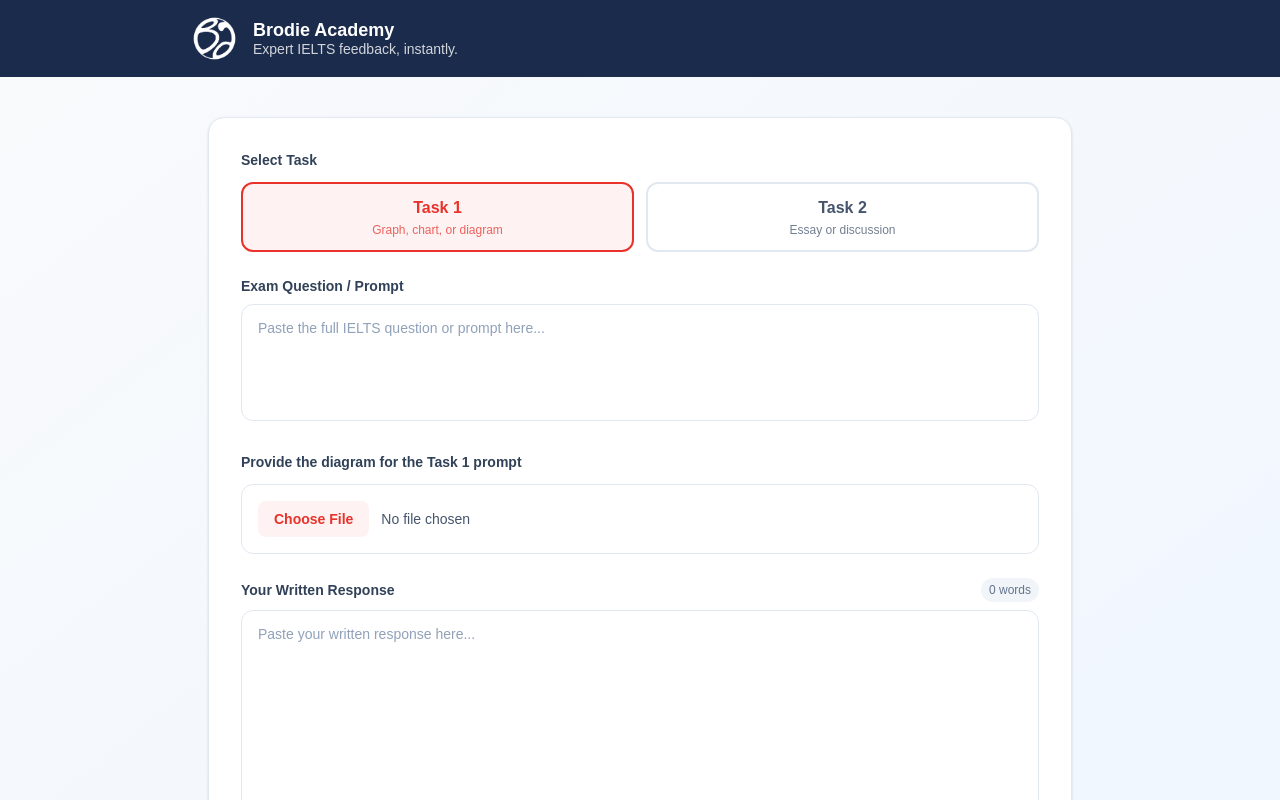
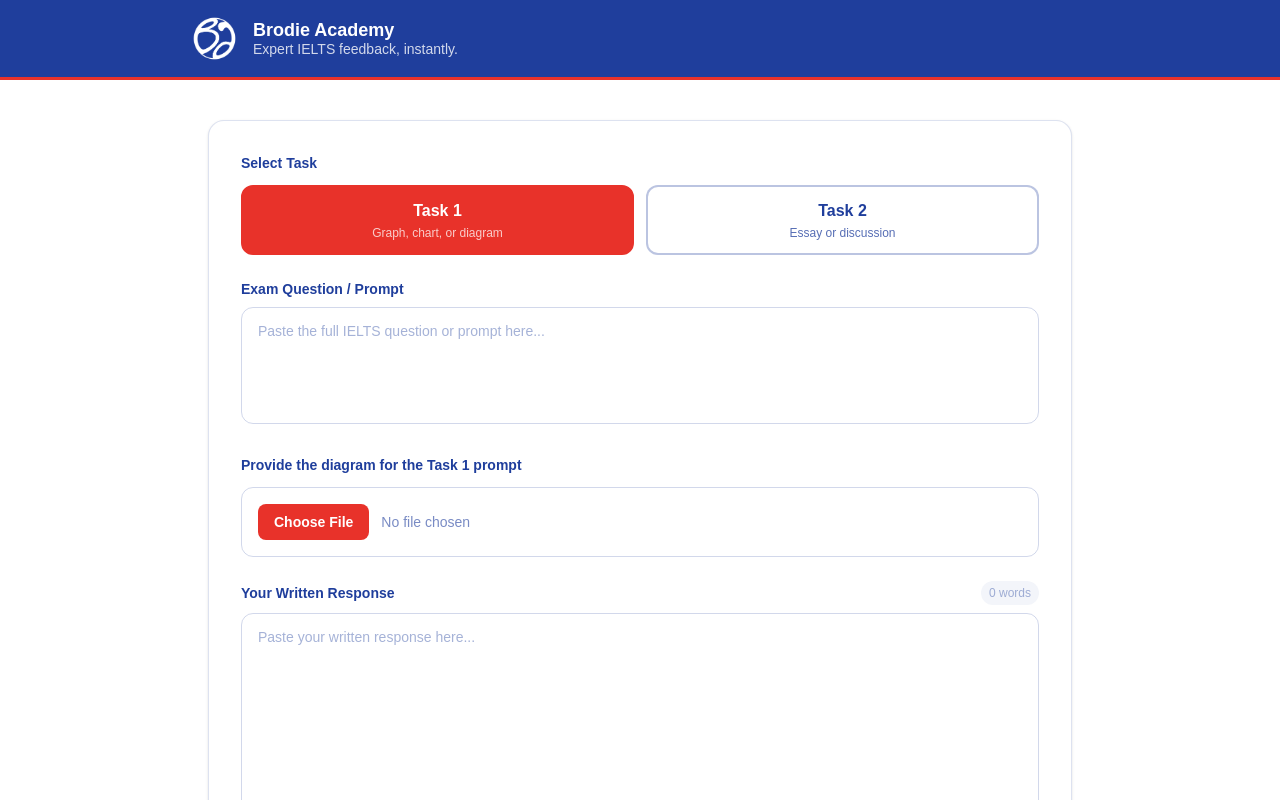
Before and after one commit to TomBrod/ielts-feedback-app, a Next.js app: page / in a window 1280 px wide. Shown: the top 800 px of the page. Built offline with nearby package versions, Linux system fonts and the light colour scheme.

Commit message:
Update branding colours to match Brodie Academy

```diff
--- a/src/app/globals.css
+++ b/src/app/globals.css
@@ -2,7 +2,7 @@
 
 :root {
   --background: #ffffff;
-  --foreground: #171717;
+  --foreground: #1F3E9C;
 }
 
 @theme inline {
@@ -10,15 +10,9 @@
   --color-foreground: var(--foreground);
   --font-sans: var(--font-geist-sans);
   --font-mono: var(--font-geist-mono);
-  --color-brodie-navy: #1B2B4B;
+  --color-brodie-navy: #1F3E9C;
   --color-brodie-red: #E8322A;
-}
-
-@media (prefers-color-scheme: dark) {
-  :root {
-    --background: #0a0a0a;
-    --foreground: #ededed;
-  }
+  --color-brodie-gold: #F5C000;
 }
 
 body {
--- a/src/app/layout.tsx
+++ b/src/app/layout.tsx
@@ -29,7 +29,7 @@ export default function RootLayout({
       className={`${geistSans.variable} ${geistMono.variable} h-full antialiased`}
     >
       <body className="min-h-full flex flex-col">
-        <header style={{ backgroundColor: "#1B2B4B" }} className="px-6 py-4">
+        <header style={{ backgroundColor: "#1F3E9C", borderBottom: "3px solid #E8322A" }} className="px-6 py-4">
           <div className="max-w-4xl mx-auto flex items-center gap-4">
             <Image
               src="/brodie-logo.png"
--- a/src/app/page.tsx
+++ b/src/app/page.tsx
@@ -56,7 +56,7 @@ export default function Home() {
   }
 
   return (
-    <main className="min-h-screen bg-gradient-to-br from-slate-50 to-blue-50">
+    <main className="min-h-screen bg-white">
       <div className="max-w-4xl mx-auto px-4 py-10">
         {!feedback && (
           <SubmissionForm onSubmit={handleSubmit} loading={loading} />
@@ -69,10 +69,10 @@ export default function Home() {
         )}
 
         {loading && (
-          <div className="mt-10 flex flex-col items-center gap-4 text-slate-600">
-            <div className="w-12 h-12 border-4 border-blue-300 border-t-blue-600 rounded-full animate-spin" />
+          <div className="mt-10 flex flex-col items-center gap-4 text-[#1F3E9C]">
+            <div className="w-12 h-12 border-4 border-[#E8322A]/30 border-t-[#E8322A] rounded-full animate-spin" />
             <p className="text-lg font-medium">Analysing your writing...</p>
-            <p className="text-sm text-slate-400">
+            <p className="text-sm text-[#1F3E9C]/50">
               This usually takes 10–20 seconds
             </p>
           </div>
--- a/src/components/BandRadarChart.tsx
+++ b/src/components/BandRadarChart.tsx
@@ -42,29 +42,30 @@ export default function BandRadarChart({ scores, task }: Props) {
         <PolarGrid stroke="#e2e8f0" />
         <PolarAngleAxis
           dataKey="criterion"
-          tick={{ fill: "#475569", fontSize: 12, fontWeight: 500 }}
+          tick={{ fill: "#1F3E9C", fontSize: 12, fontWeight: 500 }}
         />
         <PolarRadiusAxis
           angle={90}
           domain={[0, 9]}
           tickCount={4}
-          tick={{ fill: "#94a3b8", fontSize: 11 }}
+          tick={{ fill: "#1F3E9C", fontSize: 11 }}
         />
         <Radar
           name="Band Score"
           dataKey="score"
-          stroke="#3b82f6"
-          fill="#3b82f6"
-          fillOpacity={0.25}
+          stroke="#E8322A"
+          fill="#E8322A"
+          fillOpacity={0.2}
           strokeWidth={2}
         />
         <Tooltip
           formatter={(value) => [`Band ${value}`, "Score"]}
           contentStyle={{
             backgroundColor: "#fff",
-            border: "1px solid #e2e8f0",
+            border: "1px solid #1F3E9C20",
             borderRadius: "8px",
             fontSize: "13px",
+            color: "#1F3E9C",
           }}
         />
       </RadarChart>
--- a/src/components/CriterionCard.tsx
+++ b/src/components/CriterionCard.tsx
@@ -8,11 +8,8 @@ interface Props {
   color: string;
 }
 
-function bandColor(band: number): string {
-  if (band >= 8) return "text-emerald-600 bg-emerald-50 border-emerald-200";
-  if (band >= 7) return "text-blue-600 bg-blue-50 border-blue-200";
-  if (band >= 6) return "text-amber-600 bg-amber-50 border-amber-200";
-  return "text-red-600 bg-red-50 border-red-200";
+function bandColor(_band: number): string {
+  return "text-[#F5C000] bg-[#F5C000]/10 border-[#F5C000]/40";
 }
 
 export default function CriterionCard({
@@ -24,9 +21,9 @@ export default function CriterionCard({
   const colorClasses = bandColor(band);
 
   return (
-    <div className="bg-white rounded-2xl border border-slate-200 shadow-sm p-6 space-y-4">
+    <div className="bg-white rounded-2xl border border-[#1F3E9C]/15 shadow-sm p-6 space-y-4">
       <div className="flex items-center justify-between">
-        <h3 className="font-semibold text-[#1B2B4B] text-base">{label}</h3>
+        <h3 className="font-semibold text-[#1F3E9C] text-base">{label}</h3>
         <span
           className={`text-sm font-bold px-3 py-1 rounded-full border ${colorClasses}`}
         >
@@ -34,15 +31,15 @@ export default function CriterionCard({
         </span>
       </div>
 
-      <p className="text-slate-600 text-sm leading-relaxed">{explanation}</p>
+      <p className="text-[#1F3E9C]/70 text-sm leading-relaxed">{explanation}</p>
 
       <div className="space-y-2">
-        <p className="text-xs font-semibold text-slate-500 uppercase tracking-wide">
+        <p className="text-xs font-semibold text-[#1F3E9C]/50 uppercase tracking-wide">
           Suggestions for improvement
         </p>
         <ul className="space-y-1.5">
           {suggestions.map((s, i) => (
-            <li key={i} className="flex gap-2 text-sm text-slate-700">
+            <li key={i} className="flex gap-2 text-sm text-[#1F3E9C]">
               <span className="mt-0.5 flex-shrink-0 w-5 h-5 rounded-full bg-red-100 text-[#E8322A] text-xs font-bold flex items-center justify-center">
                 {i + 1}
               </span>
--- a/src/components/SubmissionForm.tsx
+++ b/src/components/SubmissionForm.tsx
@@ -70,11 +70,11 @@ export default function SubmissionForm({ onSubmit, loading }: Props) {
   return (
     <form
       onSubmit={handleSubmit}
-      className="bg-white rounded-2xl shadow-sm border border-slate-200 p-8 space-y-6"
+      className="bg-white rounded-2xl shadow-sm border border-[#1F3E9C]/15 p-8 space-y-6"
     >
       {/* Task selector */}
       <div>
-        <label className="block text-sm font-semibold text-slate-700 mb-3">
+        <label className="block text-sm font-semibold text-[#1F3E9C] mb-3">
           Select Task
         </label>
         <div className="grid grid-cols-2 gap-3">
@@ -85,8 +85,8 @@ export default function SubmissionForm({ onSubmit, loading }: Props) {
               onClick={() => setTask(t)}
               className={`py-3 px-4 rounded-xl border-2 font-semibold text-sm transition-all ${
                 task === t
-                  ? "border-[#E8322A] bg-red-50 text-[#E8322A]"
-                  : "border-slate-200 bg-white text-slate-600 hover:border-slate-300"
+                  ? "border-[#E8322A] bg-[#E8322A] text-white"
+                  : "border-[#1F3E9C]/30 bg-white text-[#1F3E9C] hover:border-[#1F3E9C]"
               }`}
             >
               <span className="block text-base font-bold">
@@ -106,7 +106,7 @@ export default function SubmissionForm({ onSubmit, loading }: Props) {
       <div>
         <label
           htmlFor="question"
-          className="block text-sm font-semibold text-slate-700 mb-2"
+          className="block text-sm font-semibold text-[#1F3E9C] mb-2"
         >
           Exam Question / Prompt
         </label>
@@ -116,7 +116,7 @@ export default function SubmissionForm({ onSubmit, loading }: Props) {
           onChange={(e) => setQuestion(e.target.value)}
           placeholder="Paste the full IELTS question or prompt here..."
           rows={4}
-          className="w-full rounded-xl border border-slate-200 px-4 py-3 text-slate-800 placeholder-slate-400 focus:outline-none focus:ring-2 focus:ring-[#E8322A]/40 focus:border-transparent resize-none text-sm leading-relaxed"
+          className="w-full rounded-xl border border-[#1F3E9C]/20 px-4 py-3 text-[#1F3E9C] placeholder-[#1F3E9C]/40 focus:outline-none focus:ring-2 focus:ring-[#E8322A]/40 focus:border-transparent resize-none text-sm leading-relaxed"
           required
         />
       </div>
@@ -124,17 +124,17 @@ export default function SubmissionForm({ onSubmit, loading }: Props) {
       {/* Diagram input (Task 1 only) */}
       {task === "task1" && (
         <div>
-          <label className="block text-sm font-semibold text-slate-700 mb-3">
+          <label className="block text-sm font-semibold text-[#1F3E9C] mb-3">
             Provide the diagram for the Task 1 prompt
           </label>
 
-          <div className="rounded-xl border border-slate-200 p-4">
+          <div className="rounded-xl border border-[#1F3E9C]/20 p-4">
             <input
               ref={fileInputRef}
               type="file"
               accept="image/jpeg,image/png,image/gif,image/webp"
               onChange={handleFileChange}
-              className="block w-full text-sm text-slate-600 file:mr-3 file:py-2 file:px-4 file:rounded-lg file:border-0 file:text-sm file:font-semibold file:bg-red-50 file:text-[#E8322A] hover:file:bg-red-100 cursor-pointer"
+              className="block w-full text-sm text-[#1F3E9C]/60 file:mr-3 file:py-2 file:px-4 file:rounded-lg file:border-0 file:text-sm file:font-semibold file:bg-[#E8322A] file:text-white hover:file:bg-[#c9281f] cursor-pointer"
             />
             {diagramPreview && (
               <div className="mt-3 relative inline-block">
@@ -142,12 +142,12 @@ export default function SubmissionForm({ onSubmit, loading }: Props) {
                 <img
                   src={diagramPreview}
                   alt="Diagram preview"
-                  className="max-h-56 rounded-lg border border-slate-200 object-contain"
+                  className="max-h-56 rounded-lg border border-[#1F3E9C]/20 object-contain"
                 />
                 <button
                   type="button"
                   onClick={handleRemoveImage}
-                  className="absolute -top-2 -right-2 w-6 h-6 bg-slate-700 text-white rounded-full text-xs flex items-center justify-center hover:bg-slate-900 transition-colors"
+                  className="absolute -top-2 -right-2 w-6 h-6 bg-[#1F3E9C] text-white rounded-full text-xs flex items-center justify-center hover:bg-[#152c7a] transition-colors"
                   aria-label="Remove image"
                 >
                   ✕
@@ -163,14 +163,14 @@ export default function SubmissionForm({ onSubmit, loading }: Props) {
         <div className="flex items-center justify-between mb-2">
           <label
             htmlFor="response"
-            className="block text-sm font-semibold text-slate-700"
+            className="block text-sm font-semibold text-[#1F3E9C]"
           >
             Your Written Response
           </label>
           <span
             className={`text-xs font-medium px-2 py-1 rounded-full ${
               wordCount === 0
-                ? "bg-slate-100 text-slate-500"
+                ? "bg-[#1F3E9C]/5 text-[#1F3E9C]/40"
                 : underMinimum
                 ? "bg-amber-100 text-amber-700"
                 : "bg-green-100 text-green-700"
@@ -185,7 +185,7 @@ export default function SubmissionForm({ onSubmit, loading }: Props) {
           onChange={(e) => setResponse(e.target.value)}
           placeholder="Paste your written response here..."
           rows={12}
-          className="w-full rounded-xl border border-slate-200 px-4 py-3 text-slate-800 placeholder-slate-400 focus:outline-none focus:ring-2 focus:ring-[#E8322A]/40 focus:border-transparent resize-none text-sm leading-relaxed"
+          className="w-full rounded-xl border border-[#1F3E9C]/20 px-4 py-3 text-[#1F3E9C] placeholder-[#1F3E9C]/40 focus:outline-none focus:ring-2 focus:ring-[#E8322A]/40 focus:border-transparent resize-none text-sm leading-relaxed"
           required
         />
 
@@ -207,7 +207,7 @@ export default function SubmissionForm({ onSubmit, loading }: Props) {
       <button
         type="submit"
         disabled={loading || !question.trim() || !response.trim()}
-        className="w-full py-3.5 bg-[#E8322A] hover:bg-[#c9281f] text-white font-semibold rounded-xl disabled:opacity-50 disabled:cursor-not-allowed transition-colors text-base"
+        className="w-full py-3.5 bg-[#F5C000] hover:bg-[#dca900] text-[#1F3E9C] font-semibold rounded-xl disabled:opacity-50 disabled:cursor-not-allowed transition-colors text-base"
       >
         {loading ? "Analysing..." : "Get Feedback"}
       </button>
```
Also changed, not shown: src/components/FeedbackDisplay.tsx (+14 -17 lines), .claude/settings.local.json.
